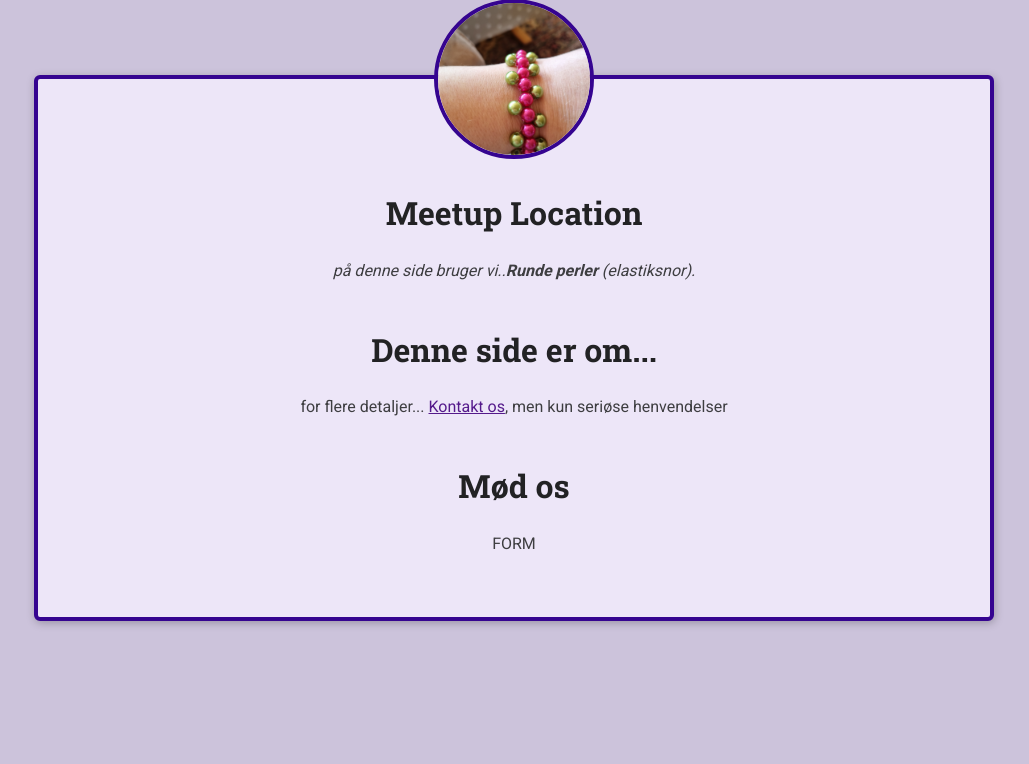
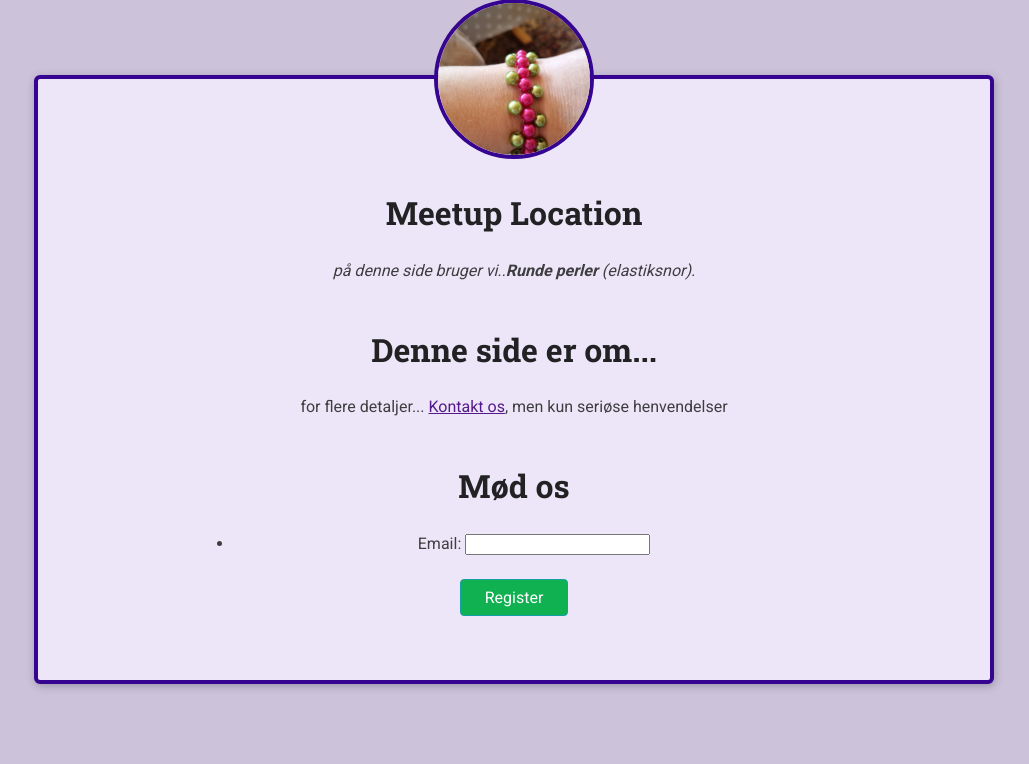
Before and after one commit to LoneHilke/KREATIV, a Django app: the page made by django_site/meetups/forms.py in a window 1280 px wide. Shown: the part 148-912 px from the top of the page, without its empty margins (126-1155 px from the left). Before the commit the page ends 849 px from the top, so only its background shows below. Run offline with Django 4.2, Linux system fonts and the light colour scheme; data comes from the database, SQL or seed files in the repository.

Commit message:
3:18
3: 18
Co-Authored-By: Qvisty <18654175+qvisty@users.noreply.github.com>

```diff
--- /dev/null
+++ b/django_site/meetups/forms.py
@@ -0,0 +1,8 @@
+from django import forms
+from .models import Participant
+
+class Registrationform(forms.ModelForm):
+
+    class Meta:
+        model = Participant
+        fields = ['email']
--- a/django_site/meetups/templates/meetups/meetup_details.html
+++ b/django_site/meetups/templates/meetups/meetup_details.html
@@ -32,7 +32,16 @@
     </section>
     <section id="Registrering">
         <h2>Mød os</h2>
-        FORM
+        <form>
+            <ul>
+                {{ form.as_ul }}
+            </ul>
+            <div id="registration-actions">
+                <button>Register</button>
+
+            </div>
+        </form>
+
     </section>
 </article>
 {% else %}
--- a/django_site/meetups/views.py
+++ b/django_site/meetups/views.py
@@ -1,5 +1,7 @@
 from django.shortcuts import render
 from .models import Meetup
+from .forms import Registrationform
+
 
 # Create your views here.
 def index(request):
@@ -12,10 +14,11 @@ def index(request):
 def meetup_detail(request, meetup_slug):
     try:
         selected_meetup = Meetup.objects.get(slug=meetup_slug)
+        registration_form = Registrationform()
         return render(request, 'meetups/meetup_details.html', {
             'meetup_found':True,
-            'meetup': selected_meetup
-
+            'meetup': selected_meetup,
+            'form': registration_form,
         })
     except Exception as exc:
         return render(request, 'meetups/meetup_details.html', {
```
